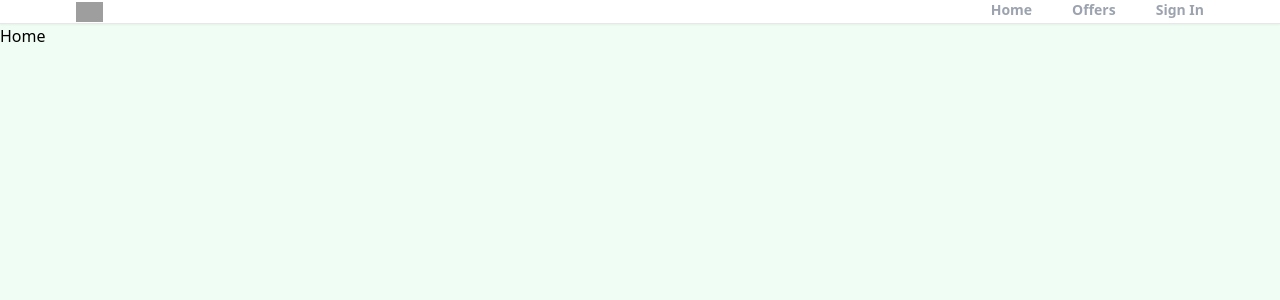
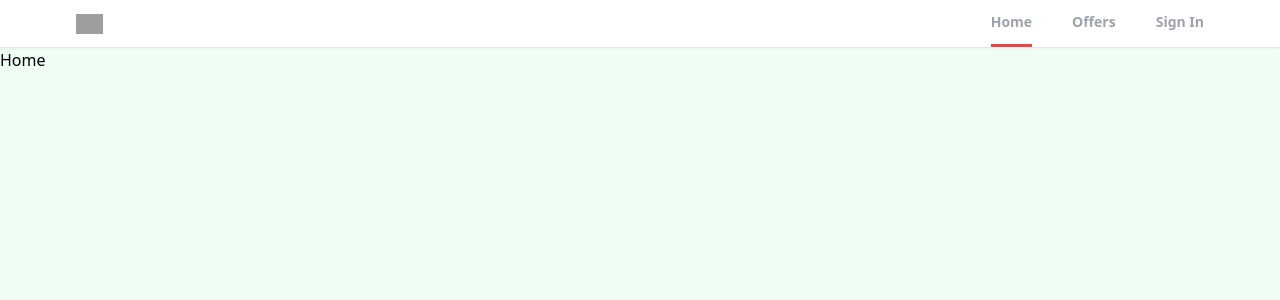
Before and after one commit to EmmanuelJaya/realtor-clone-react, a React (Create React App) app: page / in a window 1280 px wide. Shown: the top 300 px of the page. Built offline with nearby package versions, Linux system fonts and the light colour scheme; grey boxes are pictures that could not be loaded.

Commit message:
header tag changes

```diff
--- a/src/components/Header.jsx
+++ b/src/components/Header.jsx
@@ -15,9 +15,9 @@ export default function Header() {
             </div>
             <div>
                 <ul className="flex space-x-10">
-                    <li className={`cursor-pointer text-sm font-semibold text-gray-400 border-b-[3px] border-b-transparent ${pathMathRoute ("/") && "text-black border-b-red-500"}`} onClick = {()=>navigate("/")}>Home</li>
-                    <li className={`cursor-pointer text-sm font-semibold text-gray-400 border-b-[3px] border-b-transparent ${pathMathRoute ("/offers") && "text-black border-b-red-500"}`} onClick = {()=>navigate("/offers")}>Offers</li>
-                    <li className={`cursor-pointer text-sm font-semibold text-gray-400 border-b-[3px] border-b-transparent ${pathMathRoute ("/sign-in") && "text-black border-b-red-500"}`} onClick = {()=>navigate("/sign-in")}>Sign In</li>
+                    <li className={`cursor-pointer py-3 text-sm font-semibold text-gray-400  ${pathMathRoute("/") && "text-black border-b-red-500 border-b-[3px]"}`} onClick = {()=>navigate("/")}>Home</li>
+                    <li className={`cursor-pointer py-3 text-sm font-semibold text-gray-400  ${pathMathRoute("/offers") && "text-black border-b-red-500 border-b-[3px]"}`} onClick = {()=>navigate("/offers")}>Offers</li>
+                    <li className={`cursor-pointer py-3 text-sm font-semibold text-gray-400  ${pathMathRoute("/sign-in") && "text-black border-b-red-500 border-b-[3px]"}`} onClick = {()=>navigate("/sign-in")}>Sign In</li>
                 </ul>
             </div>
         </header>
```
Also changed, not shown: src/pages/SignIn.jsx (line endings or trailing spaces).
